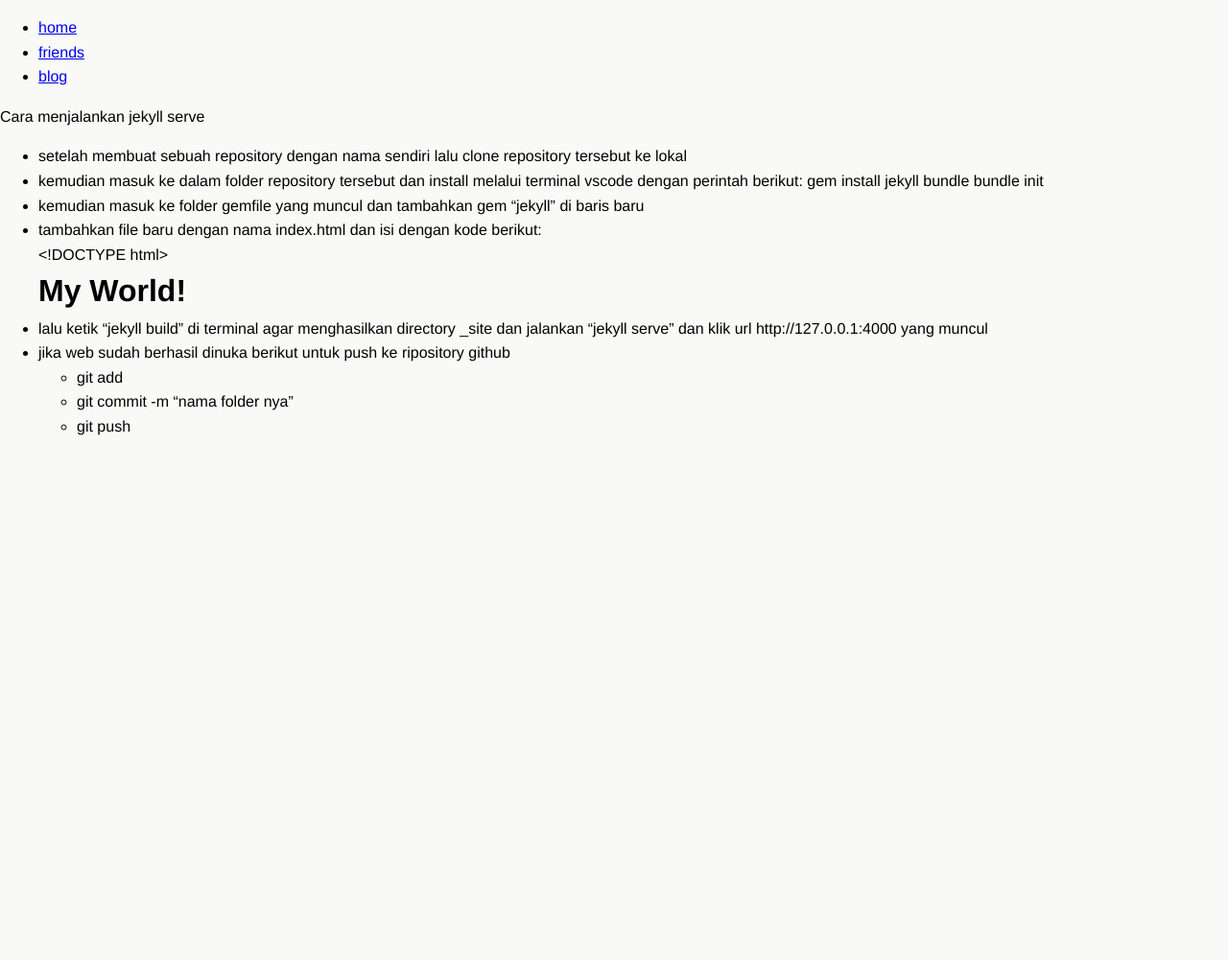
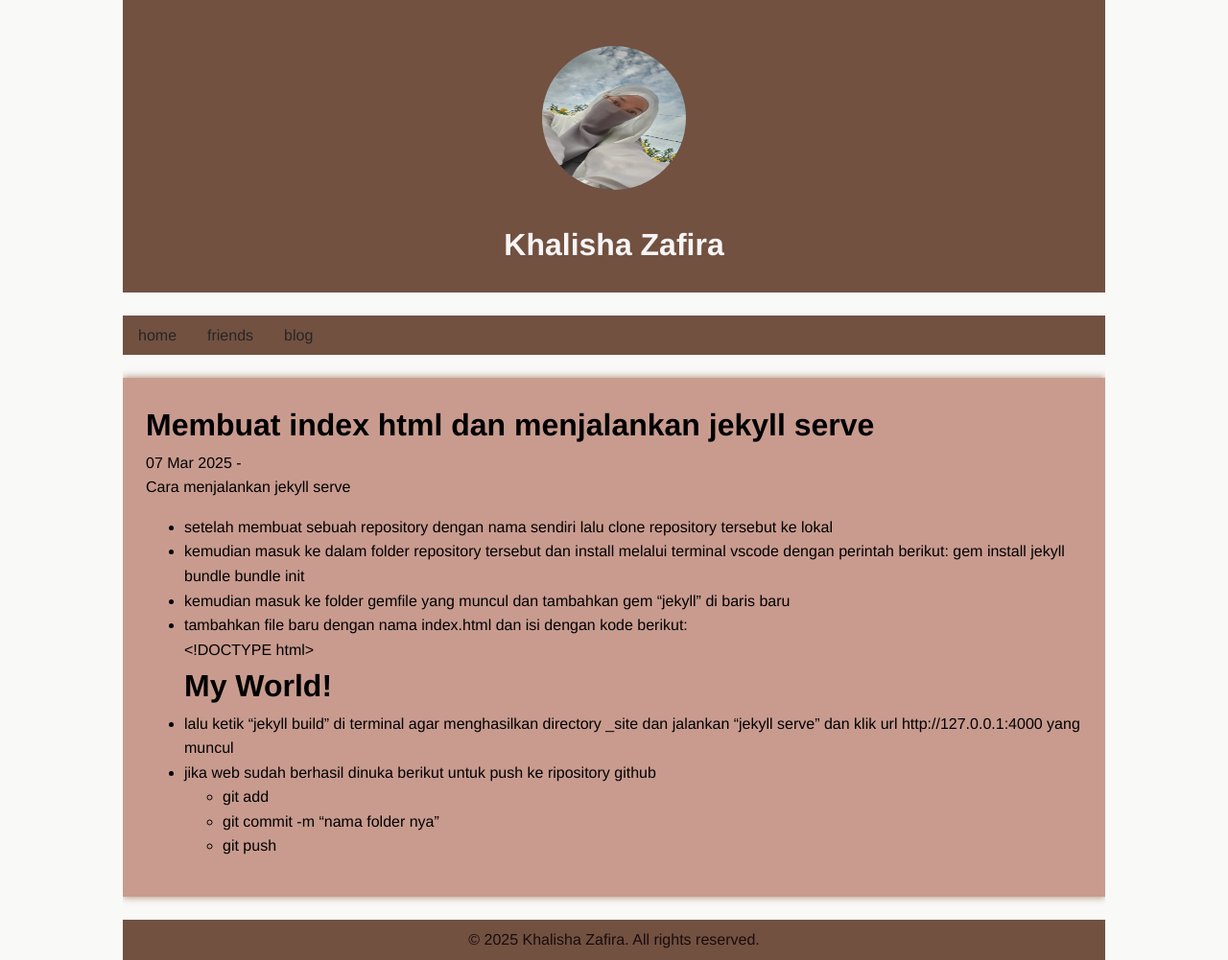
Before and after one commit to khalisha0zafira/khalisha0zafira.github.io, a Jekyll site: the page built from _posts/2025-3-7-html-link-dan-lists.md, in a window 1280 px wide. Shown: the whole page at 96% size. Built offline with Jekyll 4.4.1, drawn with Linux system fonts in a browser that asks for light colours; before the commit the page ends 900 px from its top, so only the background shows below that.

Commit message:
update folder

```diff
--- a/_config.yml
+++ b/_config.yml
@@ -1,11 +1,6 @@
 title: Khalisha Zafira
 email: khalishazhafira76@gmail.com
-descreption:
-   Hai, aku khalisha zafira seorang mahasiswi dari Politeknik Negeri Lhokseumawe. Selain kuliah, aku suka banget baca buku
-   dan eksperimen dengan resep masakan baru di dapur. Dua hal itu bikin aku merasa lebih tenang dan bisa fokus kembali setelah banyak kegiatan.
-   Aku percaya kalau belajar itu nggak cuma dari buku atau pelajaran di kampus, tapi juga dari pengalaman sehari-hari. Saat ini,
-   aku lagi menikmati perjalanan kuliah dan terus berusaha menjadi pribadi yang lebih baik, nggak hanya di akademik tapi juga di kehidupan sehari-hari.
-
+descreption: Mahasiswa Politeknik Negeri Lhokseumawe Jurusan TIK Prodi Teknik Informatika
 url: 'https://khalisha0zafira.github.io'
 
 plugins:
--- a/_layouts/post.html
+++ b/_layouts/post.html
@@ -1,13 +1,8 @@
-<!DOCTYPE html>
-<html lang="en">
-<head>
-    <meta charset="UTF-8">
-    <meta name="viewport" content="width=device-width, initial-scale=1.0">
-    <link rel="stylesheet" href="{{ site.baseurl }}/assets/css/styles.css">
-    <title>{{ page.title }}</title>
-</head>
-<body>
-    {% include navigation.html %}
-    {{ content }}
-</body>
-</html>
+---
+layout: default
+---
+
+<h1>{{ page.title }}</h1>
+<p>{{ page.date | date_to_string }} - {{ page.author }}</p>
+
+{{ content }}
--- a/_posts/2025-3-7-html-link-dan-lists.md
+++ b/_posts/2025-3-7-html-link-dan-lists.md
@@ -11,6 +11,7 @@ Cara menjalankan jekyll serve
            bundle init
 - kemudian masuk ke folder gemfile yang muncul dan tambahkan gem "jekyll" di baris baru
 - tambahkan file baru dengan nama index.html dan isi dengan kode berikut:
+
   <!DOCTYPE html>
   <html>
   <head>
--- a/index.html
+++ b/index.html
@@ -10,3 +10,9 @@ title: Home
        menulis, dan memasak </p>
 
        <button onclick="myfuncation()">Jangan diklik ya!</button>
+
+       <script>
+       function myfunction() {
+    alert("Penasaran banget ya sampe di klik gitu!");
+}
+</script>
```
